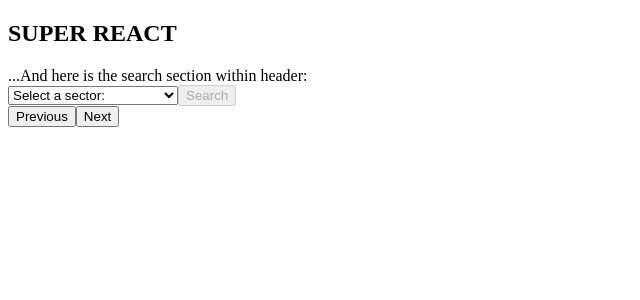
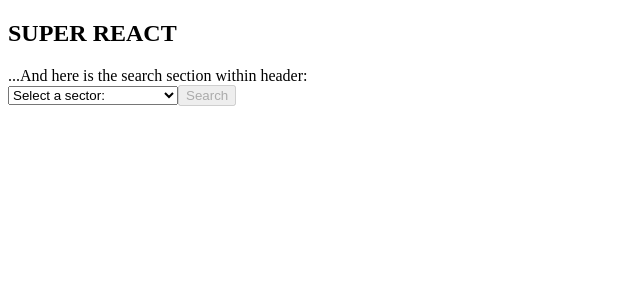
Before and after one commit to grayson073/search-all-the-things, a React app: page / in a window 1280 px wide. Shown: the top 300 px of the page, without its empty margins (0-640 px from the left). Built offline with nearby package versions, Linux system fonts and the light colour scheme; the HTML template or start-up script is replaced by a standard one.

Commit message:
Paging working with page count; need to reset pages upon searching new industry

```diff
--- a/src/components/App.js
+++ b/src/components/App.js
@@ -1,13 +1,13 @@
 import React, { Component } from 'react';
 import Header from './Header';
 import Companies from './companies/Companies';
-import Paging from './Paging';
 import { getStockData } from '../services/iextradingAPI';
 class App extends Component {
 
   state = {
     sector: '',
     results: null,
+    page: 0
 
   };
 
@@ -15,20 +15,21 @@
     this.setState({ sector }, () => {
       getStockData(this.state.sector)
         .then(results => {
+          console.log('ALL RESULTS', results);
           let pages = [];
           for(let i = 0; i < results.length; i += 25) {
             let chunk = results.slice(i, i + 25);
             pages.push(chunk);
           }
+          console.log('CHUNKS FOR EACH PAGE', pages);
           this.setState({ results: pages });
         });
     });
-
   };
 
   render() {
 
-    const { results, sector, searchResults } = this.state;
+    const { results, sector } = this.state;
 
     return (
       <main>
@@ -42,10 +43,6 @@
         <section>
           <Companies results={results}/>
         </section>
-
-        <section>
-          <Paging onPaging={this.handlePaging} searchResults={searchResults}/>
-        </section>
       </main>
     );
   }
--- a/src/components/Paging.js
+++ /dev/null
@@ -1,20 +0,0 @@
-import React, { Component } from 'react';
-import PropTypes from 'prop-types';
-
-export default class Paging extends Component {
-
-  static propTypes = {
-    page: PropTypes.number,
-    perPage: PropTypes.number,
-    totalResults: PropTypes.number
-  };
-
-  render() {
-    return (
-      <div>
-        <button>Previous</button>
-        <button>Next</button>
-      </div>
-    );
-  }
-}
--- a/src/components/companies/Companies.js
+++ b/src/components/companies/Companies.js
@@ -1,6 +1,7 @@
-import React, { Component } from 'react';
+import React, { Component, Fragment } from 'react';
 import PropTypes from 'prop-types';
 import Company from './Company';
+import Paging from '../paging/Paging';
 
 export default class Companies extends Component {
   state = {
@@ -11,16 +12,25 @@
     results: PropTypes.arrayOf(Array),
   };
 
+  handlePaging = (page) => {
+    this.setState(page);
+  };
+
   render() {
     const { page } = this.state;
     const { results } = this.props;
     if(!results) return null;
     return (
-      <ul>
-        {results[page].map((result, i) => (
-          <Company key={i} company={result}/>
-        ))}
-      </ul>
+      <Fragment>
+        <section>
+          <Paging onPage={this.handlePaging} page={page} totalPages={results.length}/>
+        </section>
+        <ul>
+          {results[page].map((result, i) => (
+            <Company key={i} company={result}/>
+          ))}
+        </ul>
+      </Fragment>
     );
   }
 
--- /dev/null
+++ b/src/components/paging/Paging.js
@@ -0,0 +1,28 @@
+import React, { Component } from 'react';
+import PropTypes from 'prop-types';
+
+export default class Paging extends Component {
+
+  static propTypes = {
+    page: PropTypes.number,
+    totalPages: PropTypes.number,
+    onPage: PropTypes.func.isRequired
+  };
+
+  handlePage(increment) {
+    const { page, onPage, totalPages } = this.props;
+    if(page >= 0 || page <= totalPages)
+      onPage({ page: page + increment });
+  }
+
+  render() {
+    const { page, totalPages } = this.props;
+    return (
+      <div>
+        <button disabled={page === 0} onClick={() => this.handlePage(-1)}>Previous</button>
+        <p>Page  {page + 1} of {totalPages}</p>
+        <button disabled={page === totalPages - 1} onClick={() => this.handlePage(+1)}>Next</button>
+      </div>
+    );
+  }
+}
```
